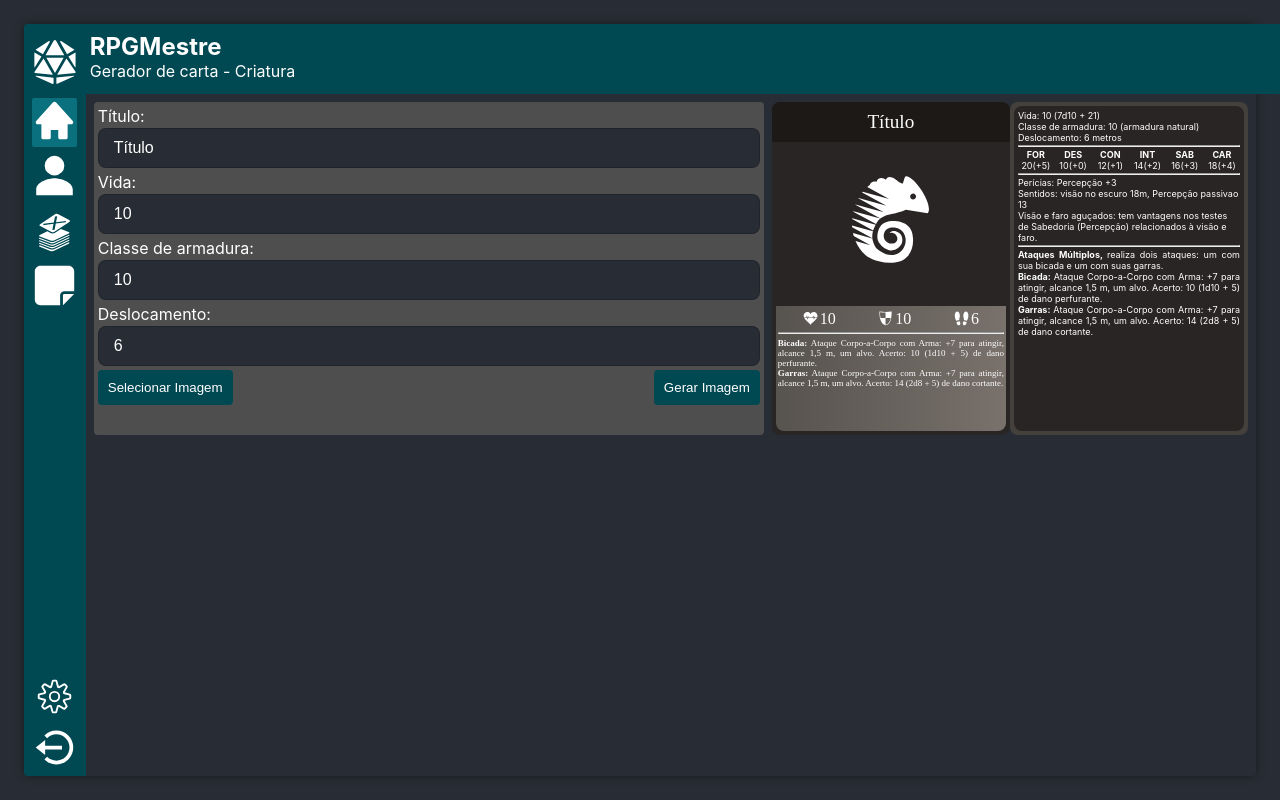
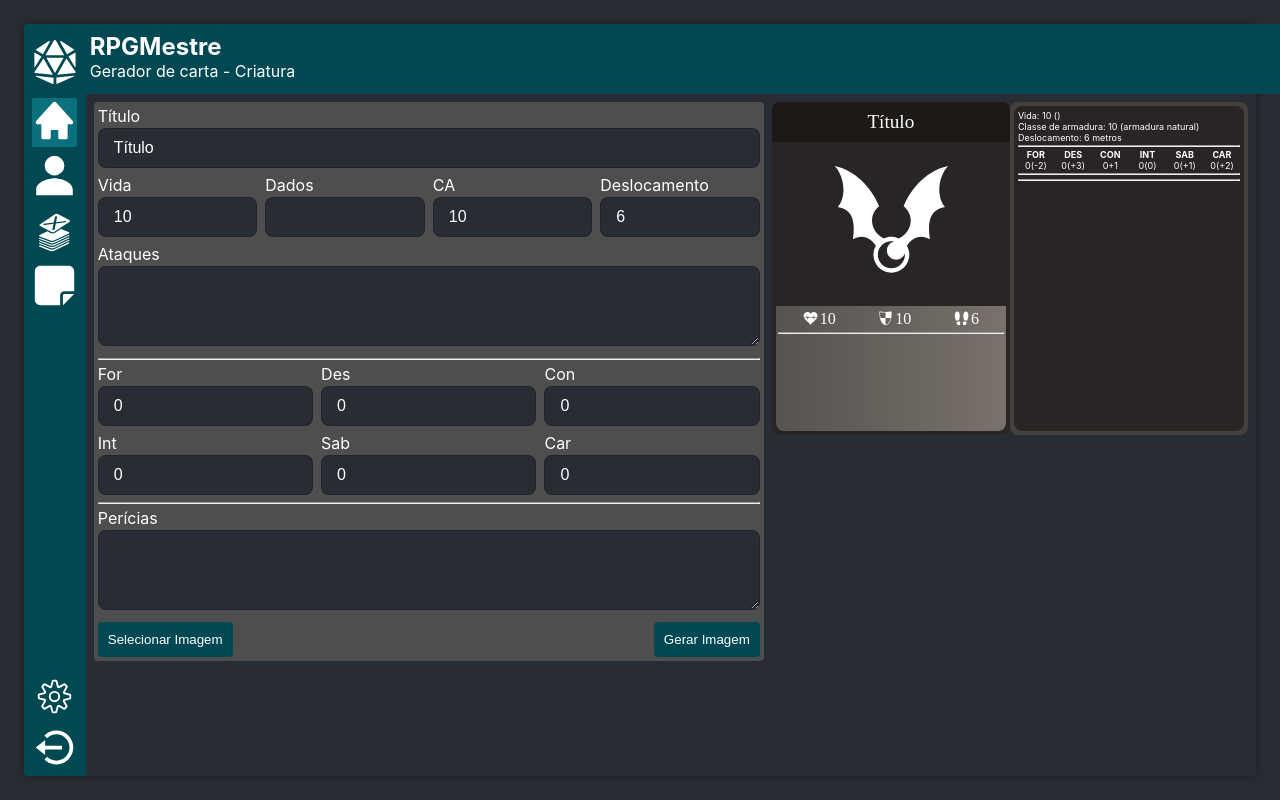
Before and after one commit to gabrielvedanaqueiroz/rpgmestre, a Next.js app: page /cartas/criatura in a window 1280 px wide. Built offline with nearby package versions, Linux system fonts and the light colour scheme; a web font is replaced by a local one.

Commit message:
edicao carta criatura

```diff
--- a/src/app/cartas/criatura/criatura.css
+++ b/src/app/cartas/criatura/criatura.css
@@ -186,24 +186,24 @@ hr{
 
 .cc-div-edit{
   width: 100%;
+  display: flex;
+  flex-direction: column;
+  margin-bottom: 8px;
 }
 
-.cc-edit{
+.cc-textearea{
+  height: 80px;
   border: 1px solid rgba(0, 0, 0, 0.2); /* Contorno suave */
   border-radius: 8px; /* Cantos arredondados */
   padding: 10px 15px; /* Espaçamento interno */
   font-size: 16px; /* Tamanho da fonte */
   outline: none; /* Remove o contorno padrão ao focar */
   transition: all 0.3s ease-in-out; /* Suaviza transições */
-  width: 100%;
   margin-top: 2px;
   font-size: 16px;
   background-color: var(--cor-backgroud);
   color: white;
-}
-
-.cc-textearea{
-  height: 80px;
+  text-align: justify;
 }
 
 .cc-edit:focus {
@@ -223,3 +223,9 @@ hr{
   }
 
 }
+
+.cc-div-agrupar-linha{
+  display: flex;
+  flex-direction: row;
+  gap: 8px;
+}
--- a/src/app/cartas/criatura/page.tsx
+++ b/src/app/cartas/criatura/page.tsx
@@ -3,9 +3,10 @@
 import './criatura.css';
 import { useRef, useState } from "react";
 import Image from "next/image";
-import { GiChameleonGlyph, GiHeartBeats , GiCheckedShield , GiBootPrints } from "react-icons/gi";
+import { GiChameleonGlyph, GiHeartBeats , GiCheckedShield , GiBootPrints, GiBatwingEmblem } from "react-icons/gi";
 import html2canvas from 'html2canvas';
 import Pagina from '@/components/pagina';
+import Input from '@/components/input';
 
 export default function CartaCriatura(){
 
@@ -13,10 +14,17 @@ export default function CartaCriatura(){
   const fileInputRef = useRef<HTMLInputElement>(null);
   const [titulo, setTitulo]             = useState<string>('Título');
   const [vida, setVida]                 = useState<number>(10);
+  const [vidadados, setVidaDados]       = useState<string>('');
   const [classeArm, setClasseArm]       = useState<number>(10);
   const [deslocamento, setDeslocamento] = useState<number>(6);
-  // const [vida, setVida] = useState<number>(0);
-  // const [vida, setVida] = useState<number>(0);
+  const [ataques, setAtaques]           = useState<string>('');
+  const [forca, setForca]               = useState<number>(0);
+  const [destreza, setDestreza]         = useState<number>(0);
+  const [constituicao, setConstituicao] = useState<number>(0);
+  const [inteligencia, setInteligencia] = useState<number>(0);
+  const [sabedoria, setSabedoria]       = useState<number>(0);
+  const [carisma, setCarisma]           = useState<number>(0);
+  const [pericias, setPericias]         = useState<string>('');
 
   function onImageChange(e: React.ChangeEvent<HTMLInputElement>){
 
@@ -60,7 +68,7 @@ export default function CartaCriatura(){
 
       <div className='cc-container'>
 
-        <div className="cc-div-carta" id='cartas'>
+        <section className="cc-div-carta" id='cartas'>
           <div className="cc-carta">
             <div className='cc-topo texto-script'>{titulo}</div>
             <div className='cc-meio'>
@@ -70,7 +78,8 @@ export default function CartaCriatura(){
                 </div>
               ):
               (<div >
-                <GiChameleonGlyph size={95} color="white"/>
+                {/* <GiChameleonGlyph size={95} color="white"/> */}
+                <GiBatwingEmblem size={120} color="white"/>
               </div>)
             }
           </div>
@@ -83,10 +92,11 @@ export default function CartaCriatura(){
               </div>
               <hr/>
               <div className="cc-meta-texto texto-script">
-                <div><strong>Bicada:</strong> <label>Ataque Corpo-a-Corpo com Arma: +7 para atingir, alcance
+                {/* <div><strong>Bicada:</strong> <label>Ataque Corpo-a-Corpo com Arma: +7 para atingir, alcance
                 1,5 m, um alvo. Acerto: 10 (1d10 + 5) de dano perfurante.</label></div>
                 <div><strong>Garras:</strong> <label>Ataque Corpo-a-Corpo com Arma: +7 para atingir, alcance
-                1,5 m, um alvo. Acerto: 14 (2d8 + 5) de dano cortante. </label></div>
+                1,5 m, um alvo. Acerto: 14 (2d8 + 5) de dano cortante. </label></div> */}
+                {ataques}
               </div>
             </div>
           </div>
@@ -95,7 +105,7 @@ export default function CartaCriatura(){
           <div className="cc-carta-verso">
             <div className="cc-verso-interno">
 
-              <div>Vida: {vida} (7d10 + 21)</div>
+              <div>Vida: {vida} ({vidadados})</div>
               <div>Classe de armadura: {classeArm} (armadura natural)</div>
               <div>Deslocamento: {deslocamento} metros</div>
               <hr className='cc-linha'/>
@@ -103,41 +113,43 @@ export default function CartaCriatura(){
               <div className='cc-vi-atributos'>
                 <div className="cc-viat-item">
                   <strong>FOR</strong>
-                  <label>20(+5)</label>
+                  <label>{forca}(-2)</label>
                 </div>
                 <div className="cc-viat-item">
                   <strong>DES</strong>
-                  <label>10(+0)</label>
+                  <label>{destreza}(+3)</label>
                 </div>
                 <div className="cc-viat-item">
                   <strong>CON</strong>
-                  <label>12(+1)</label>
+                  <label>{constituicao}+1</label>
                 </div>
                 <div className="cc-viat-item">
                   <strong>INT</strong>
-                  <label>14(+2)</label>
+                  <label>{inteligencia}(0)</label>
                 </div>
                 <div className="cc-viat-item">
                   <strong>SAB</strong>
-                  <label>16(+3)</label>
+                  <label>{sabedoria}(+1)</label>
                 </div>
                 <div className="cc-viat-item">
                   <strong>CAR</strong>
-                  <label>18(+4)</label>
+                  <label>{carisma}(+2)</label>
                 </div>
               </div>
 
               <hr className='cc-linha'/>
-
-              <div>Perícias: Percepção +3</div>
+              <div className="cc-verso-texto">
+                {pericias}
+              </div>
+              {/* <div>Perícias: Percepção +3</div>
               <div>Sentidos: visão no escuro 18m, Percepção passivao 13</div>
-              <div>Visão e faro aguçados: tem vantagens nos testes de Sabedoria (Percepção) relacionados à visão e faro.</div>
+              <div>Visão e faro aguçados: tem vantagens nos testes de Sabedoria (Percepção) relacionados à visão e faro.</div> */}
 
               <hr className='cc-linha'/>
 
               <div className="cc-verso-texto">
-
-                  <div>
+                {ataques}
+                  {/* <div>
                     <strong>Ataques Múltiplos, </strong>
                     <label>realiza dois ataques: um com
                     sua bicada e um com suas garras.</label>
@@ -153,34 +165,55 @@ export default function CartaCriatura(){
                     <strong>Garras: </strong>
                     <label>Ataque Corpo-a-Corpo com Arma: +7 para atingir, alcance
                     1,5 m, um alvo. Acerto: 14 (2d8 + 5) de dano cortante. </label>
-                  </div>
+                  </div> */}
 
                 </div>
 
             </div>
           </div>
-        </div>
+        </section>
 
-        <div className='cc-div-edicao'>
+        <section className='cc-div-edicao'>
 
-          <div className='cc-div-edit'>
-            <label>Título:</label>
-            <input className='cc-edit' value={titulo} onChange={(e)=>{setTitulo(e.target.value)}} />
+          <Input titulo='Título' value={titulo} onChange={setTitulo}/>
+
+          <div className='cc-div-agrupar-linha'>
+
+            <Input type='number' titulo='Vida' value={vida} onChange={setVida}/>
+            <Input titulo='Dados' value={vidadados} onChange={setVidaDados}/>
+            <Input type='number' titulo='CA' value={classeArm} onChange={setClasseArm}/>
+            <Input type='number' titulo='Deslocamento' value={deslocamento} onChange={setDeslocamento}/>
+
           </div>
 
           <div className='cc-div-edit'>
-            <label>Vida:</label>
-            <input type='number' className='cc-edit' value={vida} onChange={(e)=>{setVida(Number(e.target.value))}} />
+            <label>Ataques</label>
+            <textarea className='cc-textearea' value={ataques} onChange={(e)=>{setAtaques(e.target.value)}} />
           </div>
 
-          <div className='cc-div-edit'>
-            <label>Classe de armadura:</label>
-            <input type='number' className='cc-edit' value={classeArm} onChange={(e)=>{setClasseArm(Number(e.target.value))}} />
+          <hr/>
+
+          <div className='cc-div-agrupar-linha'>
+
+            <Input type='number' titulo='For' value={forca} onChange={setForca}/>
+            <Input type='number' titulo='Des' value={destreza} onChange={setDestreza}/>
+            <Input type='number' titulo='Con' value={constituicao} onChange={setConstituicao}/>
+
           </div>
 
+          <div className='cc-div-agrupar-linha'>
+
+            <Input type='number' titulo='Int' value={inteligencia} onChange={setInteligencia}/>
+            <Input type='number' titulo='Sab' value={sabedoria} onChange={setSabedoria}/>
+            <Input type='number' titulo='Car' value={carisma} onChange={setCarisma}/>
+
+          </div>
+
+          <hr/>
+
           <div className='cc-div-edit'>
-            <label>Deslocamento:</label>
-            <input type='number' className='cc-edit' value={deslocamento} onChange={(e)=>{setDeslocamento(Number(e.target.value))}} />
+            <label>Perícias</label>
+            <textarea className='cc-textearea' value={pericias} onChange={(e)=>{setPericias(e.target.value)}} />
           </div>
 
           <div className='cc-div-botao'>
@@ -188,14 +221,14 @@ export default function CartaCriatura(){
               Selecionar Imagem
             </button>
 
+            <input className='cc-edit-oculto' ref={fileInputRef} type="file" accept="image/*" onChange={onImageChange}/>
+
             <button type="button" onClick={onClickGerarImagem} className="cc-botao" >
               Gerar Imagem
             </button>
           </div>
 
-          <input className='cc-edit-oculto' ref={fileInputRef} type="file" accept="image/*" onChange={onImageChange}/>
-
-        </div>
+        </section>
       </div>
 
     </Pagina>
```
